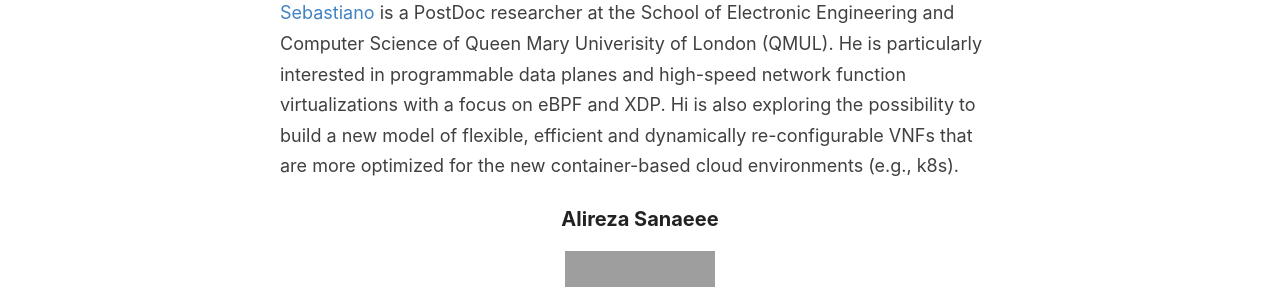
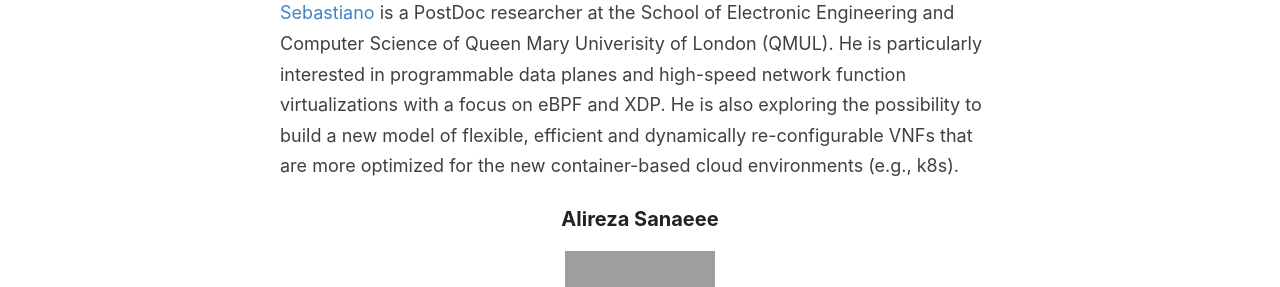
Before and after one commit to Morpheus-compiler/Morpheus-compiler.github.io, a Jekyll site: the page built from _pages/members.md, in a window 1280 px wide. Shown: the part 451-738 px from the top of the page. Built offline with Jekyll 4.4.1, drawn with Linux system fonts in a browser that asks for light colours; grey boxes are pictures that could not be loaded.

Commit message:
Update members.md

```diff
--- a/_pages/members.md
+++ b/_pages/members.md
@@ -6,7 +6,7 @@ permalink: /members/
 
 
 ### Sebastiano Miano
-<img src="https://sebymiano.github.io/author/sebastiano-miano/avatar_hu86a7dc17347d16542298c95f79ef7dc9_142459_270x270_fill_q90_lanczos_center.jpg" width="150" height="150"> [Sebastiano](https://sebymiano.github.io/) is a PostDoc researcher at the School of Electronic Engineering and Computer Science of Queen Mary Univerisity of London (QMUL). He is particularly interested in programmable data planes and high-speed network function virtualizations with a focus on eBPF and XDP. Hi is also exploring the possibility to build a new model of flexible, efficient and dynamically re-configurable VNFs that are more optimized for the new container-based cloud environments (e.g., k8s).
+<img src="https://sebymiano.github.io/author/sebastiano-miano/avatar_hu86a7dc17347d16542298c95f79ef7dc9_142459_270x270_fill_q90_lanczos_center.jpg" width="150" height="150"> [Sebastiano](https://sebymiano.github.io/) is a PostDoc researcher at the School of Electronic Engineering and Computer Science of Queen Mary Univerisity of London (QMUL). He is particularly interested in programmable data planes and high-speed network function virtualizations with a focus on eBPF and XDP. He is also exploring the possibility to build a new model of flexible, efficient and dynamically re-configurable VNFs that are more optimized for the new container-based cloud environments (e.g., k8s).
 
 ### Alireza Sanaeee
 <img src="https://raw.githubusercontent.com/sarsanaee/jekyll-now/master/images/my_pix.jpg" width="150" height="150"> [Alireza](https://sarsanaee.github.io/) is a Ph.D. student at Queen Mary University of London advised by Gianni Antichi. His interests centers around computer systems, mainly operating systems and networks.
```
